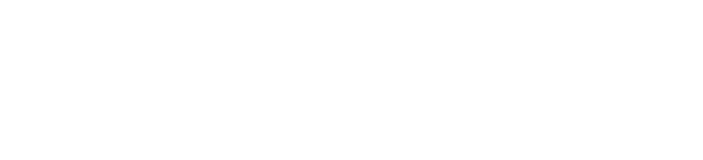
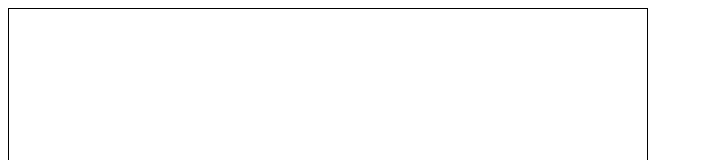
Before and after one commit to DzyubSpirit/ArtemGame, a plain HTML site: page index.html in a window 1280 px wide. Shown: the top 160 px of the page, without its empty margins (0-703 px from the left). Drawn offline with Linux system fonts and the light colour scheme.

Commit message:
All to this branch

```diff
--- a/index.html
+++ b/index.html
@@ -5,6 +5,6 @@
 	<script src="index.js"></script>
 </head>
 <body>
-
+	<canvas id="canvas" width="640" height="480">NO CANVAS</canvas>
 </body>
 </html>
--- a/index.js
+++ b/index.js
@@ -1,3 +1,10 @@
 window.onload = function() {
+	var canvas = document.getElementById("canvas");
+	var ctx = canvas.getContext("2d");
 
+	var timer = setInterval(paint, 33);
+
+	function paint() {
+		ctx.strokeRect(0, 0, canvas.width, canvas.height);
+	}
 }
```
Also changed, not shown: 1 other file.
